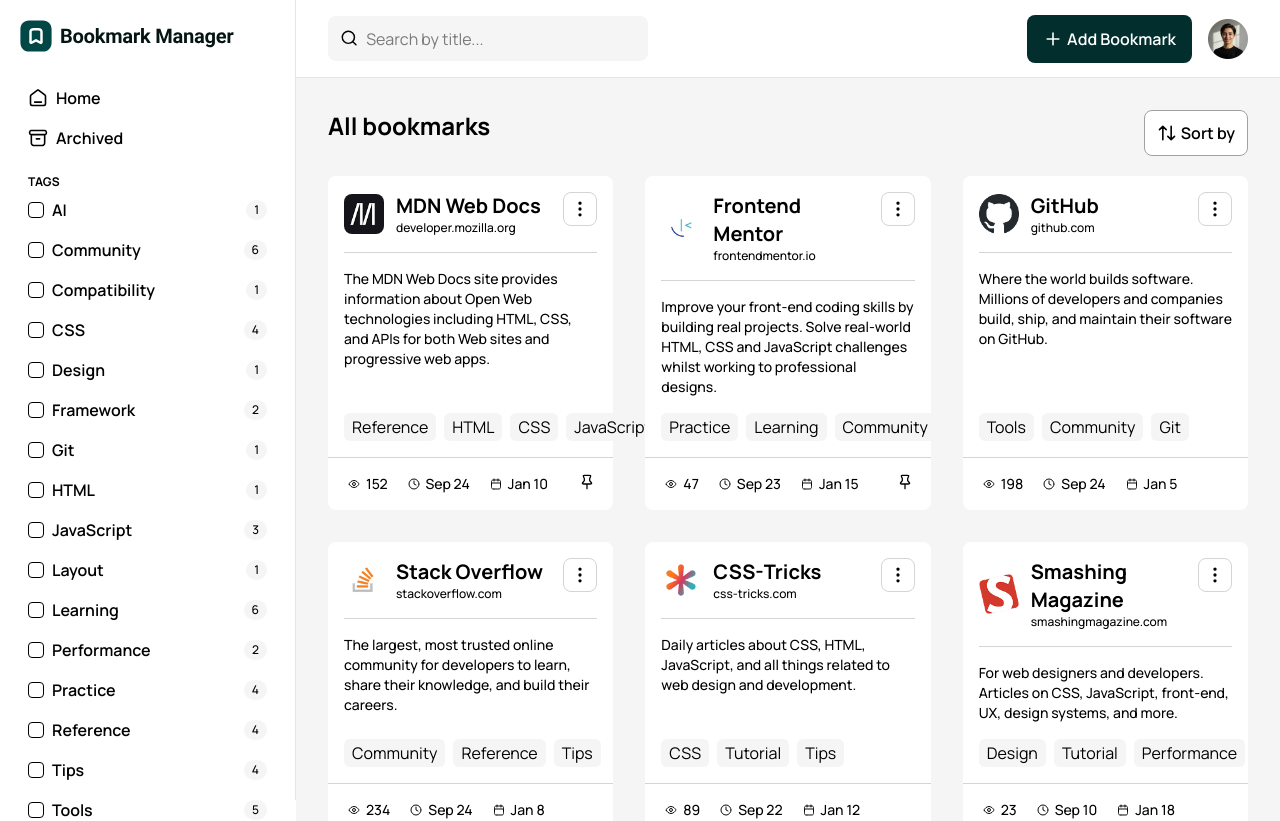
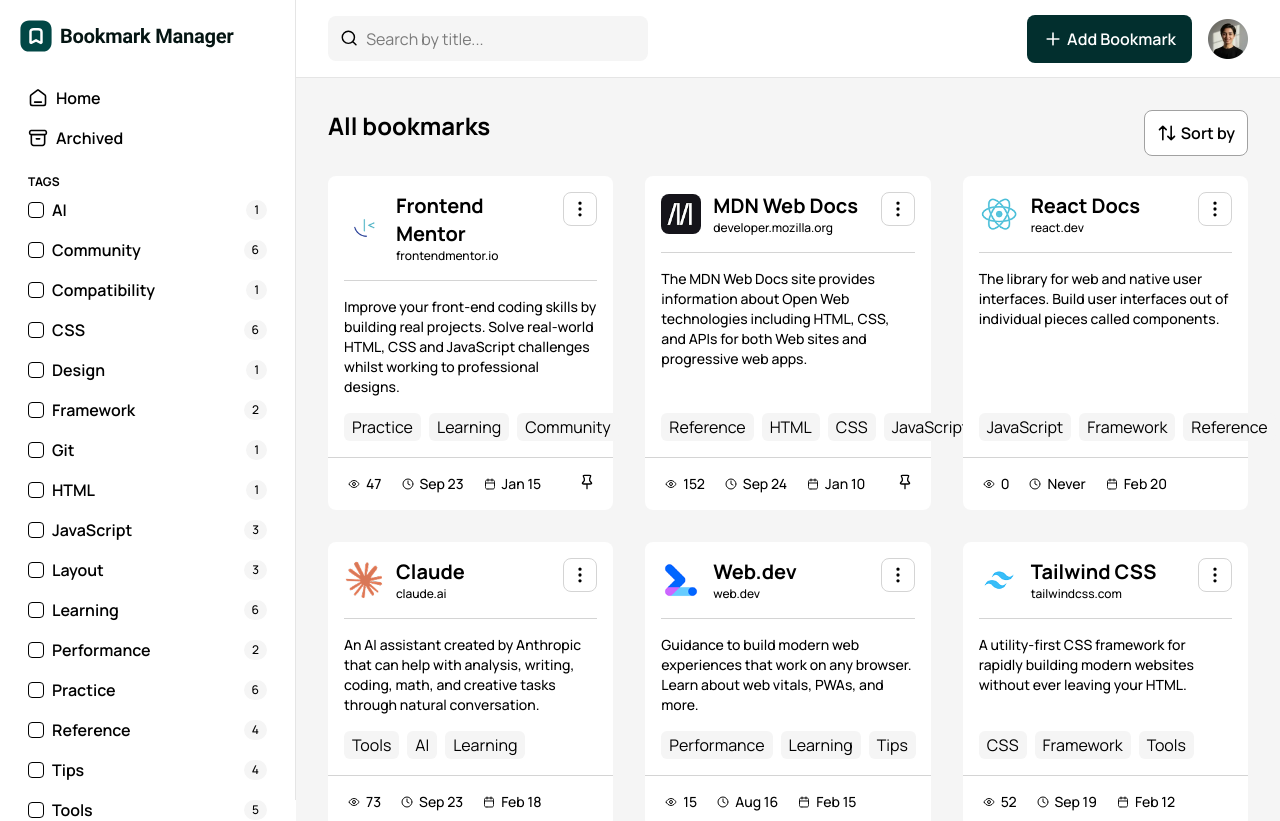
Before and after one commit to AggroGoose/bookmark-manager-app, a React (Vite) app: page / in a window 1280 px wide. Shown: the top 821 px of the page. Built offline with nearby package versions, Linux system fonts and the light colour scheme.

Commit message:
Added filtering functionality

```diff
--- a/src/nav/FilterCheckboxes.tsx
+++ b/src/nav/FilterCheckboxes.tsx
@@ -1,8 +1,35 @@
+import { useEffect, useState } from "react";
 import { useAppSelector } from "../hooks";
 import FilterItem from "./FilterItem";
 
 export default function FilterCheckboxes() {
-  const filterItems = useAppSelector((state) => state.bookmarks.filters);
+  const allBookmarks = useAppSelector((state) => state.bookmarks.allBookmarks);
+  const [filterItems, setFilterItems] = useState<
+    { key: string; value: number }[]
+  >([]);
+
+  useEffect(() => {
+    const filterMap: Map<string, number> = new Map();
+    for (const bookmark of allBookmarks) {
+      for (const tag of bookmark.tags) {
+        if (filterMap.has(tag)) {
+          filterMap.set(tag, filterMap.get(tag)! + 1);
+        } else {
+          filterMap.set(tag, 1);
+        }
+      }
+    }
+
+    const filterArray = Array.from(filterMap, ([key, value]) => ({
+      key,
+      value,
+    }));
+
+    filterArray.sort((a, b) => a.key.localeCompare(b.key));
+    // eslint-disable-next-line
+    setFilterItems([...filterArray]);
+  }, [allBookmarks]);
+
   return (
     <div className="px-4 flex flex-col">
       <p className="px-3 font-bold text-xs">TAGS</p>
--- a/src/nav/FilterItem.tsx
+++ b/src/nav/FilterItem.tsx
@@ -1,5 +1,7 @@
 import { Checkbox } from "@headlessui/react";
-import { useState } from "react";
+import { useEffect, useState } from "react";
+import { useAppDispatch } from "../hooks";
+import { bookmarkActions } from "../store/bookmarkSlice";
 
 export default function FilterItem({
   filter,
@@ -10,6 +12,15 @@
   };
 }) {
   const [enabled, setEnabled] = useState(false);
+  const dispatch = useAppDispatch();
+
+  useEffect(() => {
+    if (enabled) {
+      dispatch(bookmarkActions.addFilter(filter.key));
+    } else {
+      dispatch(bookmarkActions.removeFilter(filter.key));
+    }
+  }, [enabled, dispatch, filter.key]);
   return (
     <div className="flex gap-2 items-center px-3 py-2">
       <Checkbox
--- a/src/store/bookmarkSlice.ts
+++ b/src/store/bookmarkSlice.ts
@@ -2,36 +2,20 @@
 import data from "./data.json";
 
 const filtersApplied: Array<string> = [];
-const filterMap: Map<string, number> = new Map();
 const unarchivedArray = data.bookmarks.filter(
   (bookmark) => !bookmark.isArchived
 );
-
-for (const bookmark of unarchivedArray) {
-  for (const tag of bookmark.tags) {
-    if (filterMap.has(tag)) {
-      filterMap.set(tag, filterMap.get(tag)! + 1);
-    } else {
-      filterMap.set(tag, 1);
-    }
-  }
-}
 
 const pinnedBookmarks = unarchivedArray.filter((bookmark) => bookmark.pinned);
 const unpinnedBookmarks = unarchivedArray.filter(
   (bookmark) => !bookmark.pinned
 );
 
-const filterArray = Array.from(filterMap, ([key, value]) => ({ key, value }));
-
-filterArray.sort((a, b) => a.key.localeCompare(b.key));
-
 const bookmarkInitialState = {
   allBookmarks: data.bookmarks,
   filteredBookmarks: [...pinnedBookmarks, ...unpinnedBookmarks],
   nextId: data.bookmarks.length + 1,
   filtersApplied,
-  filters: filterArray,
   showArchived: false,
   sortMethod: "ra",
 };
@@ -111,7 +95,41 @@
         state.showArchived = false;
       }
 
+      bookmarkSlice.caseReducers.filteritems(state);
+      bookmarkSlice.caseReducers.sortItems(state);
+    },
+    filteritems(state) {
       bookmarkSlice.caseReducers.filterArchive(state);
+      if (state.filtersApplied.length > 0) {
+        const newArray = state.filteredBookmarks.filter((bookmark) =>
+          state.filtersApplied.every((tag) => bookmark.tags.includes(tag))
+        );
+
+        state.filteredBookmarks = [...newArray];
+      }
+    },
+    addFilter(state, action) {
+      if (
+        !state.filtersApplied.includes(action.payload) &&
+        typeof action.payload === "string"
+      ) {
+        const filterList = state.filtersApplied;
+        filterList.push(action.payload);
+        state.filtersApplied = [...filterList];
+      }
+
+      bookmarkSlice.caseReducers.filteritems(state);
+      bookmarkSlice.caseReducers.sortItems(state);
+    },
+    removeFilter(state, action) {
+      if (typeof action.payload === "string") {
+        const filterList = state.filtersApplied.filter(
+          (item) => item !== action.payload
+        );
+        state.filtersApplied = [...filterList];
+      }
+
+      bookmarkSlice.caseReducers.filteritems(state);
       bookmarkSlice.caseReducers.sortItems(state);
     },
   },
```
